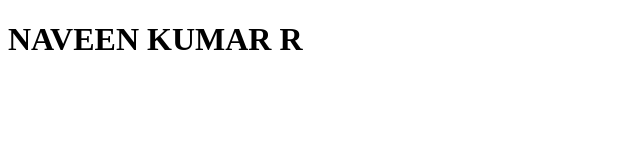
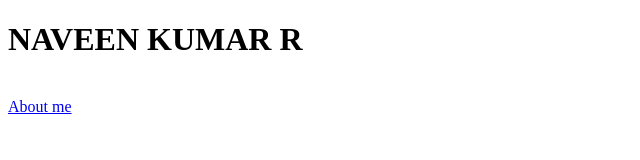
Before and after one commit to R-NaveenK/Portfolio, a plain HTML site: page index.html in a window 1280 px wide. Shown: the full height of the page, 0-640 px from the left. Drawn offline with Linux system fonts and the light colour scheme.

Commit message:
about me linked to index

```diff
--- a/index.html
+++ b/index.html
@@ -5,6 +5,8 @@
         <link rel="stylesheet" href="style.css">
     </head>
     <body>
-        <h1>NAVEEN KUMAR R</h1>
+        <h1>NAVEEN KUMAR R</h1> <br>
+        <a href="data/about_me.html">About me </a>
+
     </body>
 </html>
```
